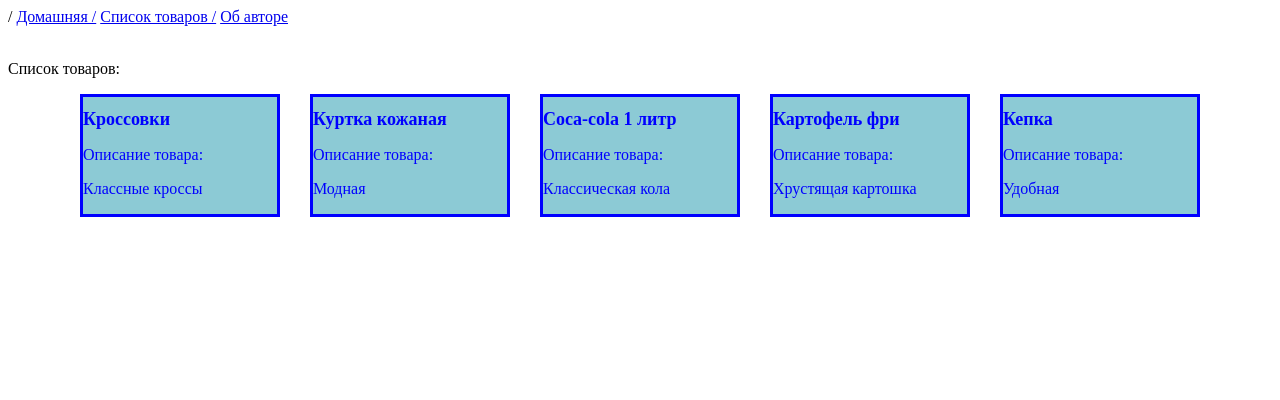
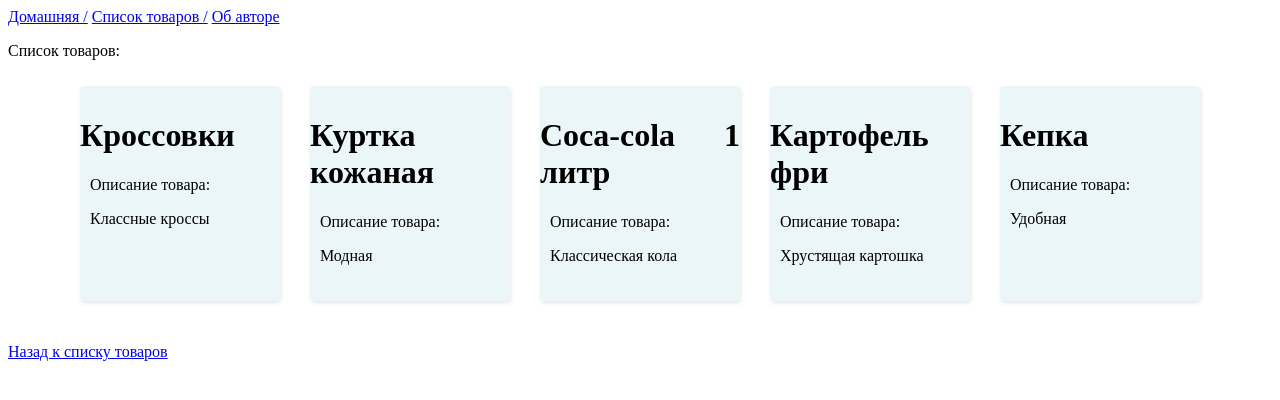
Before and after one commit to MariaSamorodskaya/FirstDjango_03082025, a Django app: page /items in a window 1280 px wide. Shown: the top 400 px of the page. Run offline with Django 5.2, Linux system fonts and the light colour scheme; data comes from the database, SQL or seed files in the repository.

Commit message:
Done.M4_1: task1-2

```diff
--- a/FirstDjango/settings.py
+++ b/FirstDjango/settings.py
@@ -118,6 +118,10 @@ USE_TZ = True
 
 STATIC_URL = 'static/'
 
+STATICFILES_DIRS = (
+    BASE_DIR / "static",
+)
+
 # Default primary key field type
 # https://docs.djangoproject.com/en/5.2/ref/settings/#default-auto-field
 
--- a/FirstDjango/urls.py
+++ b/FirstDjango/urls.py
@@ -1,12 +1,11 @@
 from django.urls import path
 from MainApp import views
+from django.conf import settings
+from django.conf.urls.static import static
 
 urlpatterns = [
     path('', views.main, name = "home"),
     path('item/<int:id_arg>', views.f_items, name = "item-detail"),
     path('items', views.items_list, name = "item-list"),
     path('about', views.author, name = "author"),
-
-
-
-]
+] + static(settings.STATIC_URL, document_root=settings.STATIC_ROOT)
--- /dev/null
+++ b/static/css/style.css
@@ -0,0 +1,47 @@
+* {
+    box-sizing: border-box;
+}
+
+.item{
+    width:150pt;
+    height: 100%;
+    margin: 10px;
+    box-shadow: 1px 2px 4px rgba(0, 0, 0, 0.1);
+    border-radius: 4px;
+    padding-top:10px;
+    background: rgba(223, 241, 244, 0.625);
+}
+
+.item:hover {
+    background: rgb(207, 232, 237);
+    box-shadow: 4px 8px 16px rgba(71, 215, 240);
+}
+
+.item p{
+    padding-left: 10px;
+    padding-right: 10px;
+}
+
+.item_name{
+    font-size: 1.5em;
+    text-align:center;
+ }
+
+ .item a{
+    text-decoration: none;
+    color: black;
+    text-align: justify;
+
+ }
+.items {
+    width: 100%;
+    display: grid;
+    /* Автоматически заполняем на всю ширину grid-контейнера */
+    grid-template-columns: repeat(auto-fill, 200px);
+    max-width: 1200px; /* Ширина grid-контейнера */
+    justify-content: center;
+    justify-items: center; /* Размещаем карточку по центру */
+    column-gap: 30px; /* Отступ между колонками */
+    row-gap: 40px; /* Отступ между рядами */
+    margin: 0 auto;
+  }
--- /dev/null
+++ b/templates/base.html
@@ -0,0 +1,25 @@
+<!DOCTYPE html>
+<html lang="en">
+
+{% load static %}
+
+<head>
+    <meta charset="UTF-8">
+    <meta name="viewport" content="width=device-width, initial-scale=1.0">
+    <title>
+        {% block title %} Document {% endblock %}
+    </title>
+    {% block style %}
+        <link rel="stylesheet" href="{%static "css/style.css"%}">
+    {% endblock  %}
+</head>
+<body>
+    {% include "header.html" %}
+    <main>
+        {% block content %}
+        {% endblock %}
+    </main>
+
+    {% include "footer.html" %}
+</body>
+</html>
--- /dev/null
+++ b/templates/footer.html
@@ -0,0 +1 @@
+    <p><a href = "{% url 'item-list'%}"> Назад к списку товаров</a></p>
--- /dev/null
+++ b/templates/header.html
@@ -0,0 +1,5 @@
+    <header>
+        <a href = "{% url 'home'%}">Домашняя /</a>
+        <a href = "{% url 'item-list'%}">Список товаров /</a>
+        <a href = "{% url 'author'%}">Об авторе</a><br>
+    </header>
--- a/templates/items_list.html
+++ b/templates/items_list.html
@@ -1,49 +1,8 @@
-<!DOCTYPE html>
-<html lang="en">
-<head>
-    <meta charset="UTF-8">
-    <meta name="viewport" content="width=device-width, initial-scale=1.0">
-    <title>Items list</title>
-    <style>
-        * {
-            box-sizing: border-box;
-        }
+{% extends "base.html" %}
 
-        .items{
-            width: 100%;
-            display: grid;
-            grid-template-columns: repeat(auto-fill, 200px);
-            max-width: 1200px;
-            justify-content: center;
-            justify-items: center;
-            column-gap: 30px;
-            row-gap: 40px;
-            margin: 0 auto;
-        }
+{% block title %} Item list {% endblock  %}
 
-        .item {
-            width: 200px;
-            border: 3px solid blue;
-            background: rgba(73, 171, 189, 0.63)
-        }
-        .item a{
-            text-decoration: none;
-            color: blue;
-            text-align: justify;
-        }
-        .item h1 {
-            font-size: 18px;
-        }
-
-
-    </style>
-</head>
-
-<body>
-    / <a href = "{% url 'home'%}">Домашняя /</a>
-    <a href = "{% url 'item-list'%}">Список товаров /</a>
-    <a href = "{% url 'author'%}">Об авторе</a><br><br>
-
+{% block content %}
 
     <p>Список товаров:</p>
 
@@ -58,6 +17,7 @@
         </div>
     {% endfor%}
     </div>
+<br>
+<br>
 
-</body>
-</html>
+{% endblock  %}
```
Also changed, not shown: templates/about.html (+9 -13 lines), templates/errors.html (+7 -14 lines), templates/index.html (+11 -14 lines), templates/item_page.html (+6 -14 lines), static/images/django.svg (added).
